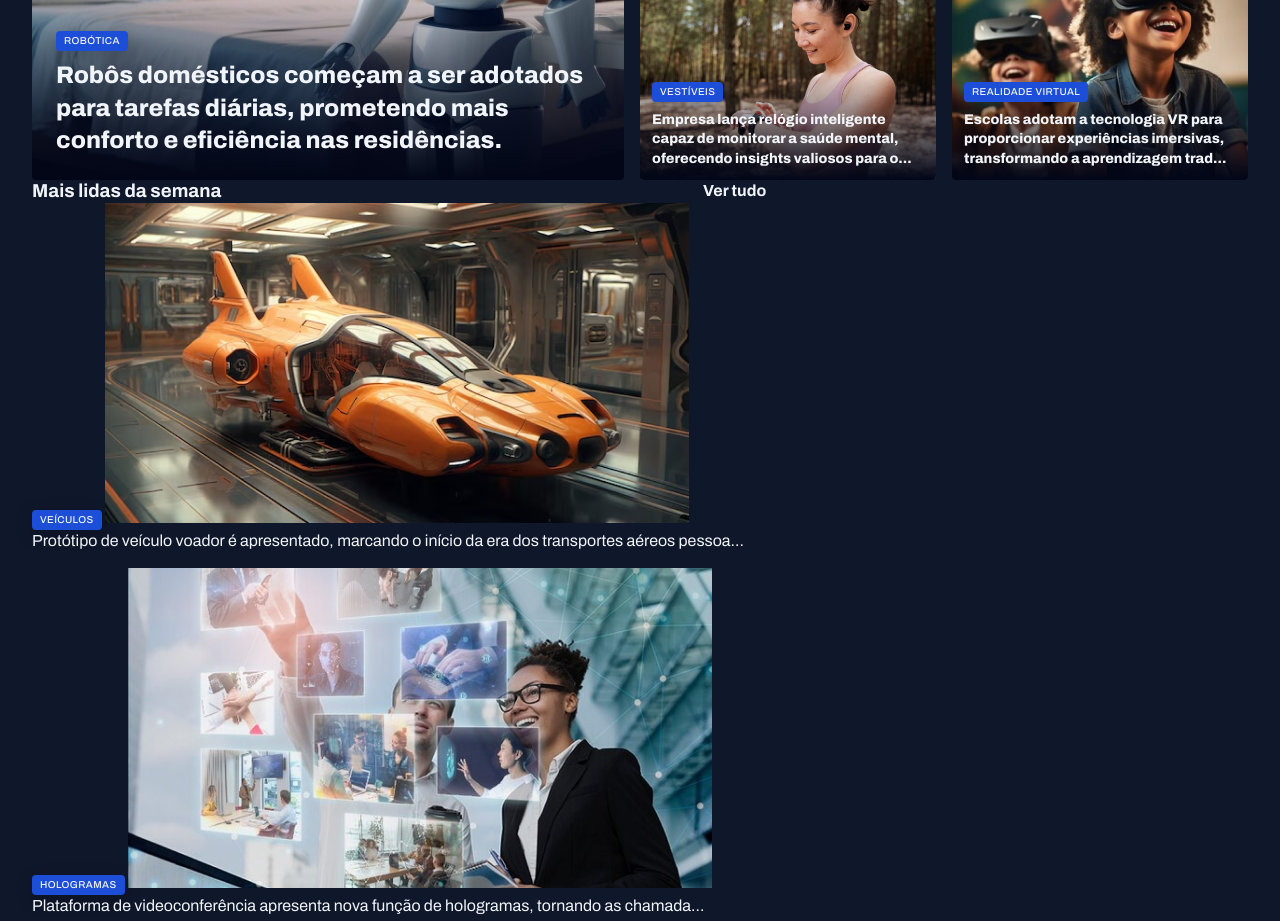
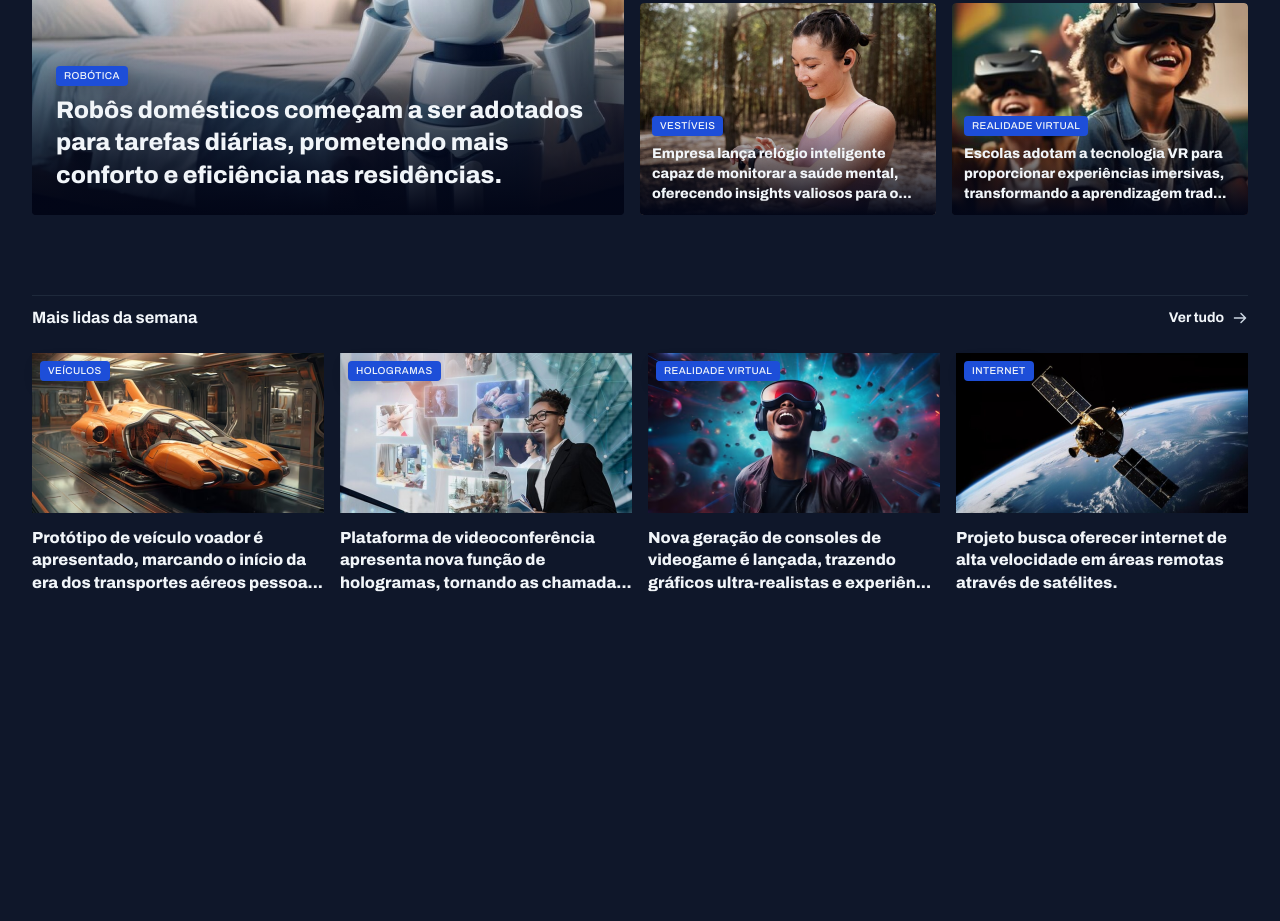
Before and after one commit to Sr-cheikh/Portal-de-Noticias, a plain HTML site: page index.html in a window 1280 px wide. Shown: the part 424-1345 px from the top of the page. After the commit the page ends 1018 px from the top, so only its background shows below. Drawn offline with Linux system fonts and the light colour scheme.

Commit message:
aplicando estilo na seção mais lidas da semana

```diff
--- a/styles/global.css
+++ b/styles/global.css
@@ -52,6 +52,7 @@ img {
 
 main {
   margin-top: 40px;
+  gap: 80px;
 }
 
 .content-tag{
--- a/styles/section.css
+++ b/styles/section.css
@@ -1,3 +1,25 @@
+header{
+  border-top: 1px solid var(--stroke-color);
+  padding-block: 12px 24px;
+  font: var(--text-span);
+
+  a {
+    justify-self: end;
+    align-items: center;
+    gap: 8px  ;
+
+    span{
+      background-image: url(../assets/icons/ArrowRight.svg);
+      width: 16px;
+      height: 16px;
+    }
+
+    &:hover span{
+      background-image: url(../assets/icons/ArrowRight-hover.svg);
+    }
+  }
+}
+
 #featured {
   img {
     height: 100%;
@@ -38,3 +60,29 @@
     }
   }
 }
+
+#weekly {
+
+  &>div {
+    grid-template-columns: repeat(4, 292px);
+  }
+
+  img{
+    height: 160px;
+  }
+
+  figure{
+    position: relative;
+
+    .content-tag{
+      position: absolute;
+      top: 8px;
+      left: 8px;
+    }
+
+    p {
+      margin-top: 8px;
+      font-weight: 800;
+    }
+  }
+}
```
